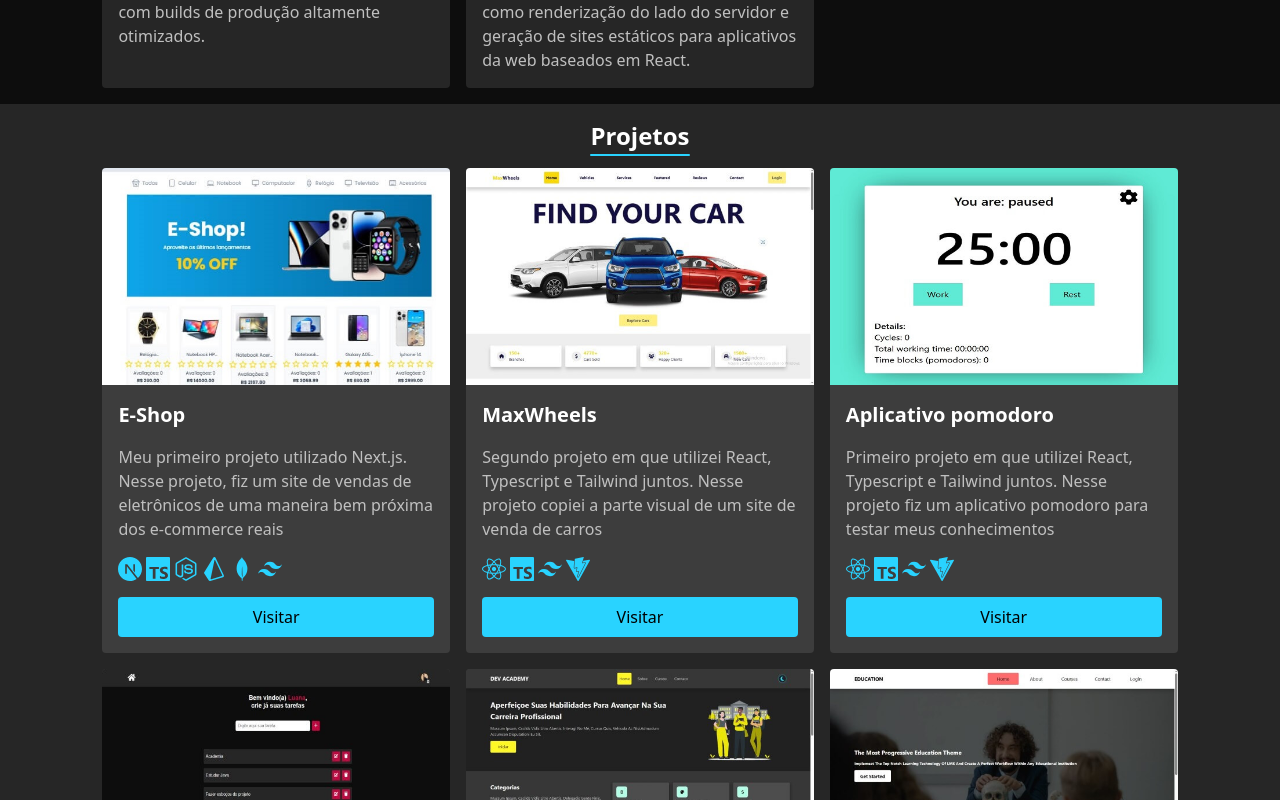
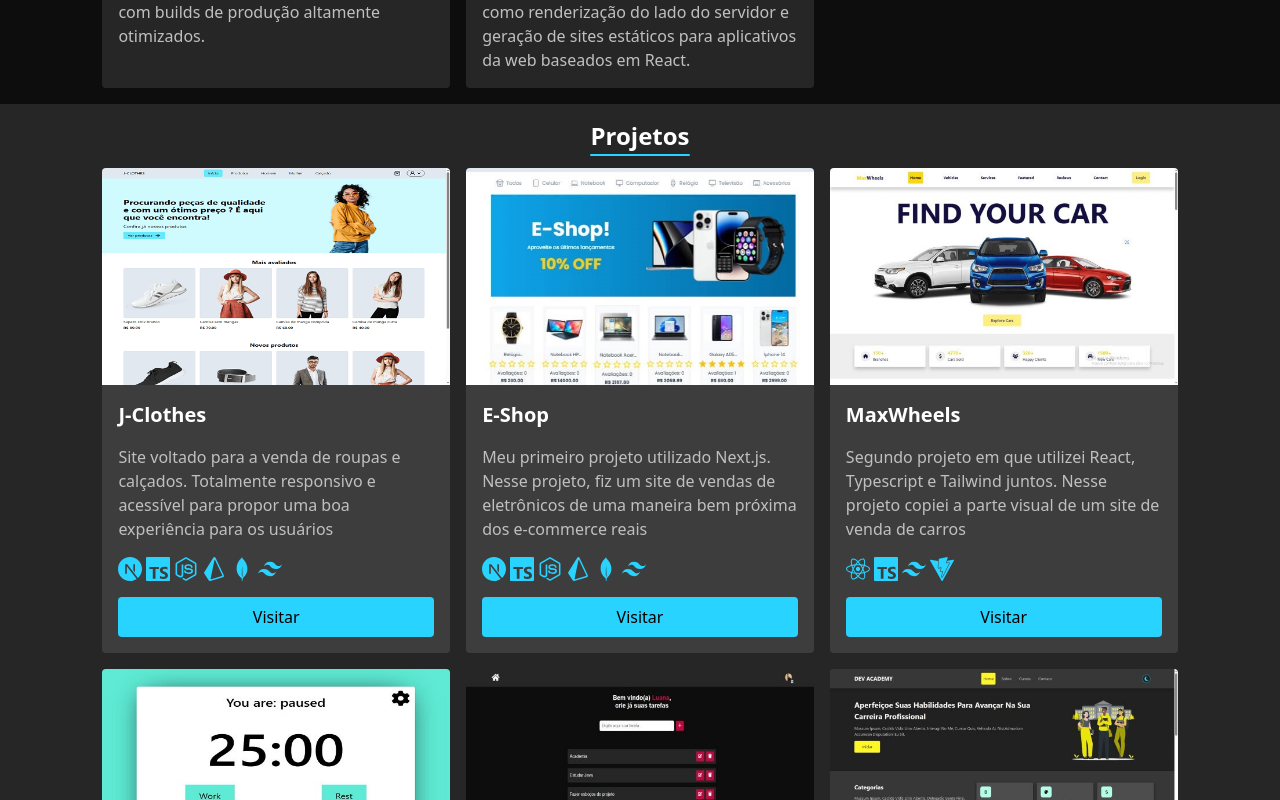
Before and after one commit to Jocelitoo/Portfolio, a React (Vite) app: page / in a window 1280 px wide. Shown: the part 2000-2800 px from the top of the page. Built offline with nearby package versions, Linux system fonts and the light colour scheme.

Commit message:
new project j-clothes

```diff
--- a/src/components/Footer/index.tsx
+++ b/src/components/Footer/index.tsx
@@ -21,6 +21,7 @@
         <a
           href={'https://github.com/Jocelitoo'}
           target="_blank"
+          rel="noopener noreferrer"
           aria-labelledby="Github"
           className={`flex items-center gap-2 ${buttonCSS(darkMode)}`}
         >
@@ -42,6 +43,7 @@
         <a
           href={'https://www.linkedin.com/in/jocelito-climeres-a19014247/'}
           target="_blank"
+          rel="noopener noreferrer"
           aria-labelledby="Linkedin"
           className={`flex items-center gap-2 ${buttonCSS(darkMode)}`}
         >
--- a/src/components/Header/index.tsx
+++ b/src/components/Header/index.tsx
@@ -47,7 +47,7 @@
 
   return (
     <header
-      className={`flex justify-between items-center p-section py-2 ${darkMode ? 'bg-dark2 text-white ' : 'bg-light2 text-black'} fixed top-0 left-0 right-0 z-10`}
+      className={`flex justify-between items-center p-section py-2 ${darkMode ? 'bg-dark2 text-white ' : 'bg-light2 text-black'} sticky top-0 left-0 right-0 z-10`}
     >
       <p className="font-bold text-2xl">JC</p>
 
--- a/src/components/homeSections/Banner/index.tsx
+++ b/src/components/homeSections/Banner/index.tsx
@@ -42,6 +42,7 @@
           <a
             href={'https://github.com/Jocelitoo'}
             target="_blank"
+            rel="noopener noreferrer"
             aria-labelledby="Github"
             className={`${buttonCSS(darkMode)} !w-fit flex items-center gap-2`}
           >
@@ -63,6 +64,7 @@
           <a
             href={'https://www.linkedin.com/in/jocelito-climeres-a19014247/'}
             target="_blank"
+            rel="noopener noreferrer"
             aria-labelledby="Linkedin"
             className={`${buttonCSS(darkMode)} !w-fit  flex items-center gap-2`}
           >
--- a/src/components/homeSections/Projetos/index.tsx
+++ b/src/components/homeSections/Projetos/index.tsx
@@ -5,8 +5,8 @@
 import pomodoro from '../../../assets/images/pomodoro.jpg';
 import listaTarefas from '../../../assets/images/listaTarefas.jpg';
 import devAcademy from '../../../assets/images/devAcademy.jpg';
-import education from '../../../assets/images/education.jpg';
 import eShop from '../../../assets/images/e-shop.jpg';
+import jclothes from '../../../assets/images/j-clothes.jpg';
 
 import { buttonCSS } from '../../../globalStyle/button-css';
 import { svgCSS } from './style/svg-css';
@@ -33,6 +33,134 @@
       </h2>
 
       <div className="grid grid-cols-1 gap-4 mt-4 sm:grid-cols-2 lg:grid-cols-3">
+        <div className={`${divCSS(darkMode)}`}>
+          <div>
+            <img
+              src={jclothes}
+              alt="Print da página"
+              width={600}
+              height={375}
+            />
+          </div>
+
+          <div className="flex flex-col items-center gap-4 p-4 lg:items-start">
+            <h3 className="font-bold text-xl">J-Clothes</h3>
+
+            <p className="text-center brightness-75 lg:text-start">
+              Site voltado para a venda de roupas e calçados. Totalmente
+              responsivo e acessível para propor uma boa experiência para os
+              usuários
+            </p>
+
+            <ul className="flex gap-1">
+              <li>
+                <svg
+                  stroke="currentColor"
+                  fill="currentColor"
+                  stroke-width="0"
+                  role="img"
+                  viewBox="0 0 24 24"
+                  className={svgCSS(darkMode)}
+                  height="1em"
+                  width="1em"
+                  xmlns="http://www.w3.org/2000/svg"
+                >
+                  <path d="M18.665 21.978C16.758 23.255 14.465 24 12 24 5.377 24 0 18.623 0 12S5.377 0 12 0s12 5.377 12 12c0 3.583-1.574 6.801-4.067 9.001L9.219 7.2H7.2v9.596h1.615V9.251l9.85 12.727Zm-3.332-8.533 1.6 2.061V7.2h-1.6v6.245Z"></path>
+                </svg>
+              </li>
+
+              <li>
+                <svg
+                  stroke="currentColor"
+                  fill="currentColor"
+                  stroke-width="0"
+                  role="img"
+                  viewBox="0 0 24 24"
+                  className={`${svgCSS(darkMode)}`}
+                  height="1em"
+                  width="1em"
+                  xmlns="http://www.w3.org/2000/svg"
+                >
+                  <path d="M1.125 0C.502 0 0 .502 0 1.125v21.75C0 23.498.502 24 1.125 24h21.75c.623 0 1.125-.502 1.125-1.125V1.125C24 .502 23.498 0 22.875 0zm17.363 9.75c.612 0 1.154.037 1.627.111a6.38 6.38 0 0 1 1.306.34v2.458a3.95 3.95 0 0 0-.643-.361 5.093 5.093 0 0 0-.717-.26 5.453 5.453 0 0 0-1.426-.2c-.3 0-.573.028-.819.086a2.1 2.1 0 0 0-.623.242c-.17.104-.3.229-.393.374a.888.888 0 0 0-.14.49c0 .196.053.373.156.529.104.156.252.304.443.444s.423.276.696.41c.273.135.582.274.926.416.47.197.892.407 1.266.628.374.222.695.473.963.753.268.279.472.598.614.957.142.359.214.776.214 1.253 0 .657-.125 1.21-.373 1.656a3.033 3.033 0 0 1-1.012 1.085 4.38 4.38 0 0 1-1.487.596c-.566.12-1.163.18-1.79.18a9.916 9.916 0 0 1-1.84-.164 5.544 5.544 0 0 1-1.512-.493v-2.63a5.033 5.033 0 0 0 3.237 1.2c.333 0 .624-.03.872-.09.249-.06.456-.144.623-.25.166-.108.29-.234.373-.38a1.023 1.023 0 0 0-.074-1.089 2.12 2.12 0 0 0-.537-.5 5.597 5.597 0 0 0-.807-.444 27.72 27.72 0 0 0-1.007-.436c-.918-.383-1.602-.852-2.053-1.405-.45-.553-.676-1.222-.676-2.005 0-.614.123-1.141.369-1.582.246-.441.58-.804 1.004-1.089a4.494 4.494 0 0 1 1.47-.629 7.536 7.536 0 0 1 1.77-.201zm-15.113.188h9.563v2.166H9.506v9.646H6.789v-9.646H3.375z"></path>
+                </svg>
+              </li>
+
+              <li>
+                <svg
+                  stroke="currentColor"
+                  fill="currentColor"
+                  stroke-width="0"
+                  viewBox="0 0 448 512"
+                  className={svgCSS(darkMode)}
+                  height="1em"
+                  width="1em"
+                  xmlns="http://www.w3.org/2000/svg"
+                >
+                  <path d="M224 508c-6.7 0-13.5-1.8-19.4-5.2l-61.7-36.5c-9.2-5.2-4.7-7-1.7-8 12.3-4.3 14.8-5.2 27.9-12.7 1.4-.8 3.2-.5 4.6.4l47.4 28.1c1.7 1 4.1 1 5.7 0l184.7-106.6c1.7-1 2.8-3 2.8-5V149.3c0-2.1-1.1-4-2.9-5.1L226.8 37.7c-1.7-1-4-1-5.7 0L36.6 144.3c-1.8 1-2.9 3-2.9 5.1v213.1c0 2 1.1 4 2.9 4.9l50.6 29.2c27.5 13.7 44.3-2.4 44.3-18.7V167.5c0-3 2.4-5.3 5.4-5.3h23.4c2.9 0 5.4 2.3 5.4 5.3V378c0 36.6-20 57.6-54.7 57.6-10.7 0-19.1 0-42.5-11.6l-48.4-27.9C8.1 389.2.7 376.3.7 362.4V149.3c0-13.8 7.4-26.8 19.4-33.7L204.6 9c11.7-6.6 27.2-6.6 38.8 0l184.7 106.7c12 6.9 19.4 19.8 19.4 33.7v213.1c0 13.8-7.4 26.7-19.4 33.7L243.4 502.8c-5.9 3.4-12.6 5.2-19.4 5.2zm149.1-210.1c0-39.9-27-50.5-83.7-58-57.4-7.6-63.2-11.5-63.2-24.9 0-11.1 4.9-25.9 47.4-25.9 37.9 0 51.9 8.2 57.7 33.8.5 2.4 2.7 4.2 5.2 4.2h24c1.5 0 2.9-.6 3.9-1.7s1.5-2.6 1.4-4.1c-3.7-44.1-33-64.6-92.2-64.6-52.7 0-84.1 22.2-84.1 59.5 0 40.4 31.3 51.6 81.8 56.6 60.5 5.9 65.2 14.8 65.2 26.7 0 20.6-16.6 29.4-55.5 29.4-48.9 0-59.6-12.3-63.2-36.6-.4-2.6-2.6-4.5-5.3-4.5h-23.9c-3 0-5.3 2.4-5.3 5.3 0 31.1 16.9 68.2 97.8 68.2 58.4-.1 92-23.2 92-63.4z"></path>
+                </svg>
+              </li>
+
+              <li>
+                <svg
+                  stroke="currentColor"
+                  fill="currentColor"
+                  stroke-width="0"
+                  role="img"
+                  viewBox="0 0 24 24"
+                  className={svgCSS(darkMode)}
+                  height="1em"
+                  width="1em"
+                  xmlns="http://www.w3.org/2000/svg"
+                >
+                  <path d="M21.8068 18.2848L13.5528.7565c-.207-.4382-.639-.7273-1.1286-.7541-.5023-.0293-.9523.213-1.2062.6253L2.266 15.1271c-.2773.4518-.2718 1.0091.0158 1.4555l4.3759 6.7786c.2608.4046.7127.6388 1.1823.6388.1332 0 .267-.0188.3987-.0577l12.7019-3.7568c.3891-.1151.7072-.3904.8737-.7553s.1633-.7828-.0075-1.1454zm-1.8481.7519L9.1814 22.2242c-.3292.0975-.6448-.1873-.5756-.5194l3.8501-18.4386c.072-.3448.5486-.3996.699-.0803l7.1288 15.138c.1344.2856-.019.6224-.325.7128z"></path>
+                </svg>
+              </li>
+
+              <li>
+                <svg
+                  stroke="currentColor"
+                  fill="currentColor"
+                  stroke-width="0"
+                  role="img"
+                  viewBox="0 0 24 24"
+                  className={svgCSS(darkMode)}
+                  height="1em"
+                  width="1em"
+                  xmlns="http://www.w3.org/2000/svg"
+                >
+                  <path d="M17.193 9.555c-1.264-5.58-4.252-7.414-4.573-8.115-.28-.394-.53-.954-.735-1.44-.036.495-.055.685-.523 1.184-.723.566-4.438 3.682-4.74 10.02-.282 5.912 4.27 9.435 4.888 9.884l.07.05A73.49 73.49 0 0111.91 24h.481c.114-1.032.284-2.056.51-3.07.417-.296.604-.463.85-.693a11.342 11.342 0 003.639-8.464c.01-.814-.103-1.662-.197-2.218zm-5.336 8.195s0-8.291.275-8.29c.213 0 .49 10.695.49 10.695-.381-.045-.765-1.76-.765-2.405z"></path>
+                </svg>
+              </li>
+
+              <li>
+                <svg
+                  stroke="currentColor"
+                  fill="currentColor"
+                  stroke-width="0"
+                  role="img"
+                  viewBox="0 0 24 24"
+                  className={`${svgCSS(darkMode)}`}
+                  height="1em"
+                  width="1em"
+                  xmlns="http://www.w3.org/2000/svg"
+                >
+                  <path d="M12.001,4.8c-3.2,0-5.2,1.6-6,4.8c1.2-1.6,2.6-2.2,4.2-1.8c0.913,0.228,1.565,0.89,2.288,1.624 C13.666,10.618,15.027,12,18.001,12c3.2,0,5.2-1.6,6-4.8c-1.2,1.6-2.6,2.2-4.2,1.8c-0.913-0.228-1.565-0.89-2.288-1.624 C16.337,6.182,14.976,4.8,12.001,4.8z M6.001,12c-3.2,0-5.2,1.6-6,4.8c1.2-1.6,2.6-2.2,4.2-1.8c0.913,0.228,1.565,0.89,2.288,1.624 c1.177,1.194,2.538,2.576,5.512,2.576c3.2,0,5.2-1.6,6-4.8c-1.2,1.6-2.6,2.2-4.2,1.8c-0.913-0.228-1.565-0.89-2.288-1.624 C10.337,13.382,8.976,12,6.001,12z"></path>
+                </svg>
+              </li>
+            </ul>
+
+            <a
+              href={'https://j-clothes.vercel.app/'}
+              target="_blank"
+              rel="noopener noreferrer"
+              aria-labelledby="Visitar"
+              className={`${buttonCSS(darkMode)}`}
+            >
+              Visitar
+            </a>
+          </div>
+        </div>
+
         <div className={`${divCSS(darkMode)}`}>
           <div>
             <img src={eShop} alt="Print da página" width={600} height={375} />
@@ -147,6 +275,7 @@
             <a
               href={'https://e-shop-three-kohl.vercel.app/'}
               target="_blank"
+              rel="noopener noreferrer"
               aria-labelledby="Visitar"
               className={`${buttonCSS(darkMode)}`}
             >
@@ -242,6 +371,7 @@
             <a
               href={'https://maxwheelss.netlify.app/'}
               target="_blank"
+              rel="noopener noreferrer"
               aria-labelledby="Visitar"
               className={`${buttonCSS(darkMode)}`}
             >
@@ -337,6 +467,7 @@
             <a
               href={'https://pom0doro-app.netlify.app/'}
               target="_blank"
+              rel="noopener noreferrer"
               aria-labelledby="Visitar"
               className={`${buttonCSS(darkMode)}`}
             >
@@ -466,6 +597,7 @@
             <a
               href={'https://lista-de-tarefassss.netlify.app/'}
               target="_blank"
+              rel="noopener noreferrer"
               aria-labelledby="Visitar"
               className={`${buttonCSS(darkMode)}`}
             >
@@ -543,83 +675,7 @@
             <a
               href={'https://jocelitoo.github.io/Dev-Academy/'}
               target="_blank"
-              aria-labelledby="Visitar"
-              className={`${buttonCSS(darkMode)}`}
-            >
-              Visitar
-            </a>
-          </div>
-        </div>
-
-        <div className={`${divCSS(darkMode)}`}>
-          <div>
-            <img
-              src={education}
-              alt="Print da página"
-              width={600}
-              height={375}
-            />
-          </div>
-
-          <div className="flex flex-col items-center gap-4 p-4 lg:items-start">
-            <h3 className="font-bold text-xl">Education</h3>
-
-            <p className="text-center brightness-75 lg:text-start">
-              Projeto de treinamento em que copiei a parte visual de um site de
-              venda de cursos aplicando pequenas modificações
-            </p>
-
-            <ul className="flex gap-1">
-              <li>
-                <svg
-                  stroke="currentColor"
-                  fill="currentColor"
-                  stroke-width="0"
-                  viewBox="0 0 384 512"
-                  className={`${svgCSS(darkMode)}`}
-                  height="1em"
-                  width="1em"
-                  xmlns="http://www.w3.org/2000/svg"
-                >
-                  <path d="M0 32l34.9 395.8L191.5 480l157.6-52.2L384 32H0zm308.2 127.9H124.4l4.1 49.4h175.6l-13.6 148.4-97.9 27v.3h-1.1l-98.7-27.3-6-75.8h47.7L138 320l53.5 14.5 53.7-14.5 6-62.2H84.3L71.5 112.2h241.1l-4.4 47.7z"></path>
-                </svg>
-              </li>
-
-              <li>
-                <svg
-                  stroke="currentColor"
-                  fill="currentColor"
-                  stroke-width="0"
-                  viewBox="0 0 512 512"
-                  className={`${svgCSS(darkMode)}`}
-                  height="1em"
-                  width="1em"
-                  xmlns="http://www.w3.org/2000/svg"
-                >
-                  <path d="M480 32l-64 368-223.3 80L0 400l19.6-94.8h82l-8 40.6L210 390.2l134.1-44.4 18.8-97.1H29.5l16-82h333.7l10.5-52.7H56.3l16.3-82H480z"></path>
-                </svg>
-              </li>
-
-              <li>
-                <svg
-                  stroke="currentColor"
-                  fill="currentColor"
-                  stroke-width="0"
-                  viewBox="0 0 448 512"
-                  className={`${svgCSS(darkMode)}`}
-                  height="1em"
-                  width="1em"
-                  xmlns="http://www.w3.org/2000/svg"
-                >
-                  <path d="M0 32v448h448V32H0zm243.8 349.4c0 43.6-25.6 63.5-62.9 63.5-33.7 0-53.2-17.4-63.2-38.5l34.3-20.7c6.6 11.7 12.6 21.6 27.1 21.6 13.8 0 22.6-5.4 22.6-26.5V237.7h42.1v143.7zm99.6 63.5c-39.1 0-64.4-18.6-76.7-43l34.3-19.8c9 14.7 20.8 25.6 41.5 25.6 17.4 0 28.6-8.7 28.6-20.8 0-14.4-11.4-19.5-30.7-28l-10.5-4.5c-30.4-12.9-50.5-29.2-50.5-63.5 0-31.6 24.1-55.6 61.6-55.6 26.8 0 46 9.3 59.8 33.7L368 290c-7.2-12.9-15-18-27.1-18-12.3 0-20.1 7.8-20.1 18 0 12.6 7.8 17.7 25.9 25.6l10.5 4.5c35.8 15.3 55.9 31 55.9 66.2 0 37.8-29.8 58.6-69.7 58.6z"></path>
-                  3
-                </svg>
-              </li>
-            </ul>
-
-            <a
-              href={'https://jocelitoo.github.io/Site-Education/'}
-              target="_blank"
+              rel="noopener noreferrer"
               aria-labelledby="Visitar"
               className={`${buttonCSS(darkMode)}`}
             >
--- a/src/components/homeSections/Sobre/index.tsx
+++ b/src/components/homeSections/Sobre/index.tsx
@@ -47,6 +47,7 @@
           <a
             href="https://www.unifor.br/"
             target="_blank"
+            rel="noopener noreferrer"
             aria-labelledby="Unifor"
             className={`${darkMode ? 'text-mainColorDark' : 'text-mainColorLight'}`}
           >
--- a/src/pages/Home/index.tsx
+++ b/src/pages/Home/index.tsx
@@ -6,7 +6,7 @@
 
 export function Home() {
   return (
-    <main className="mt-16 flex flex-col gap-4">
+    <main className="flex flex-col gap-4">
       <Banner />
       <Sobre />
       <Tecnologias />
```
Also changed, not shown: src/assets/images/education.jpg (deleted), src/assets/images/j-clothes.jpg (added).
